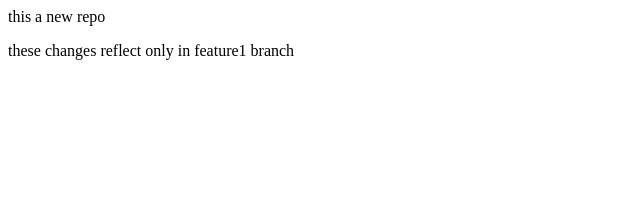
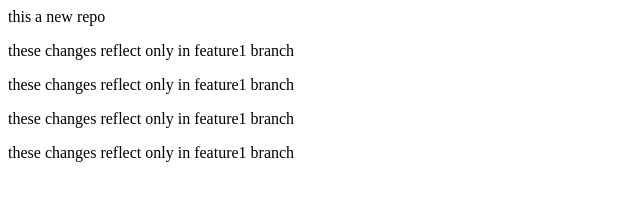
Before and after one commit to Saadullah128/local-repo, a plain HTML site: page index.html in a window 1280 px wide. Shown: the whole page, without its empty margins (0-640 px from the left). Drawn offline with Linux system fonts and the light colour scheme.

Commit message:
This is the first commit

```diff
--- a/index.html
+++ b/index.html
@@ -4,3 +4,12 @@
 <p>
     these changes reflect only in feature1 branch
 </p>
+<p>
+    these changes reflect only in feature1 branch
+</p>
+<p>
+    these changes reflect only in feature1 branch
+</p>
+<p>
+    these changes reflect only in feature1 branch
+</p>
```
